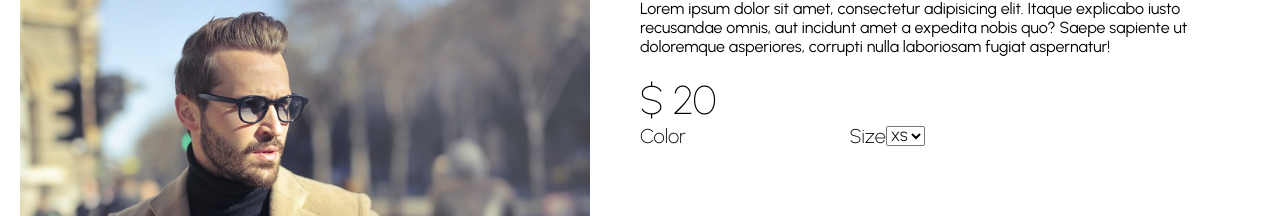
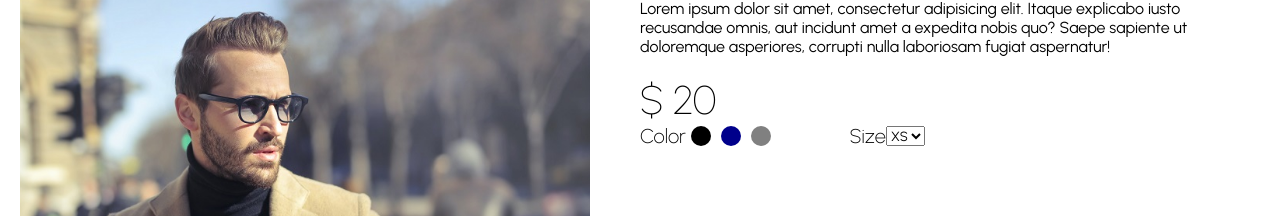
Before and after one commit to AliPooladmast/e-commerce, a React (Create React App) app: page / in a window 1280 px wide. Shown: the part 169-385 px from the top of the page. Built offline with nearby package versions, Linux system fonts and the light colour scheme.

Commit message:
feat(porduct): stylize the division to colorful circles

```diff
--- a/src/pages/Product/Product.jsx
+++ b/src/pages/Product/Product.jsx
@@ -27,9 +27,9 @@ const Product = () => {
           <div className={style.FilterContainer}>
             <div className={style.Filter}>
               <span>Color</span>
-              <div></div>
-              <div></div>
-              <div></div>
+              <div style={{ backgroundColor: "black" }}></div>
+              <div style={{ backgroundColor: "darkBlue" }}></div>
+              <div style={{ backgroundColor: "grey" }}></div>
             </div>
             <div className={style.Filter}>
               <span>Size</span>
--- a/src/pages/Product/Product.module.scss
+++ b/src/pages/Product/Product.module.scss
@@ -48,4 +48,12 @@
     font-size: 20px;
     font-weight: 200;
   }
+
+  div {
+    width: 20px;
+    height: 20px;
+    border-radius: 50%;
+    margin: 0 5px;
+    cursor: pointer;
+  }
 }
```
